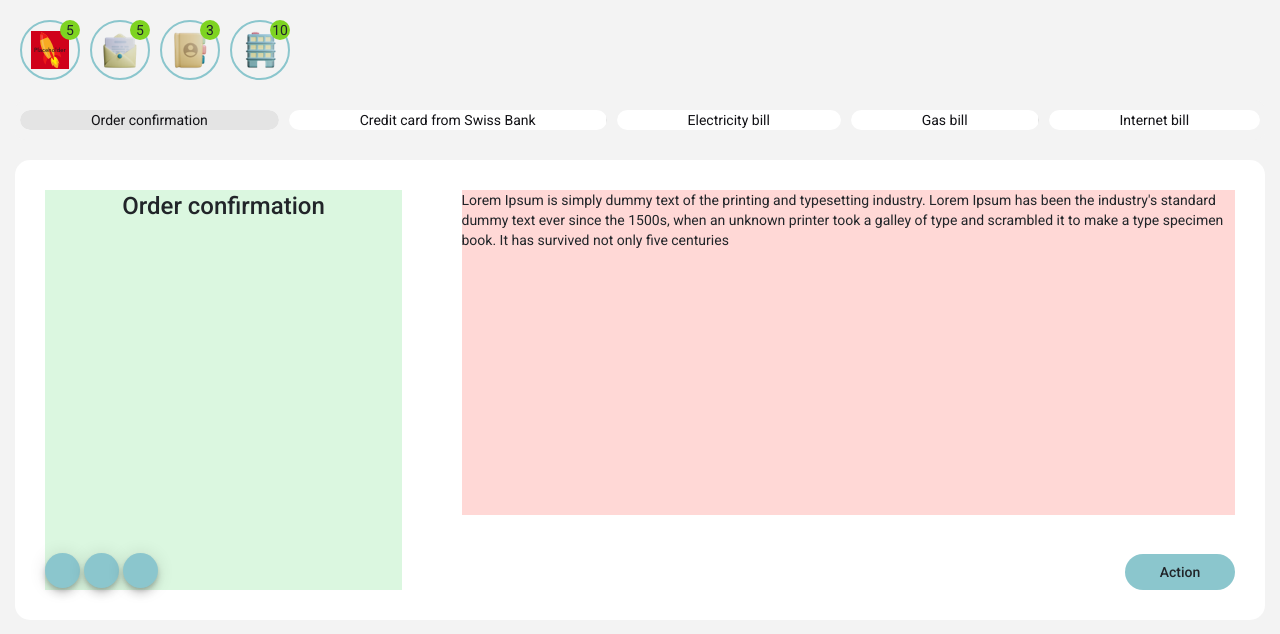
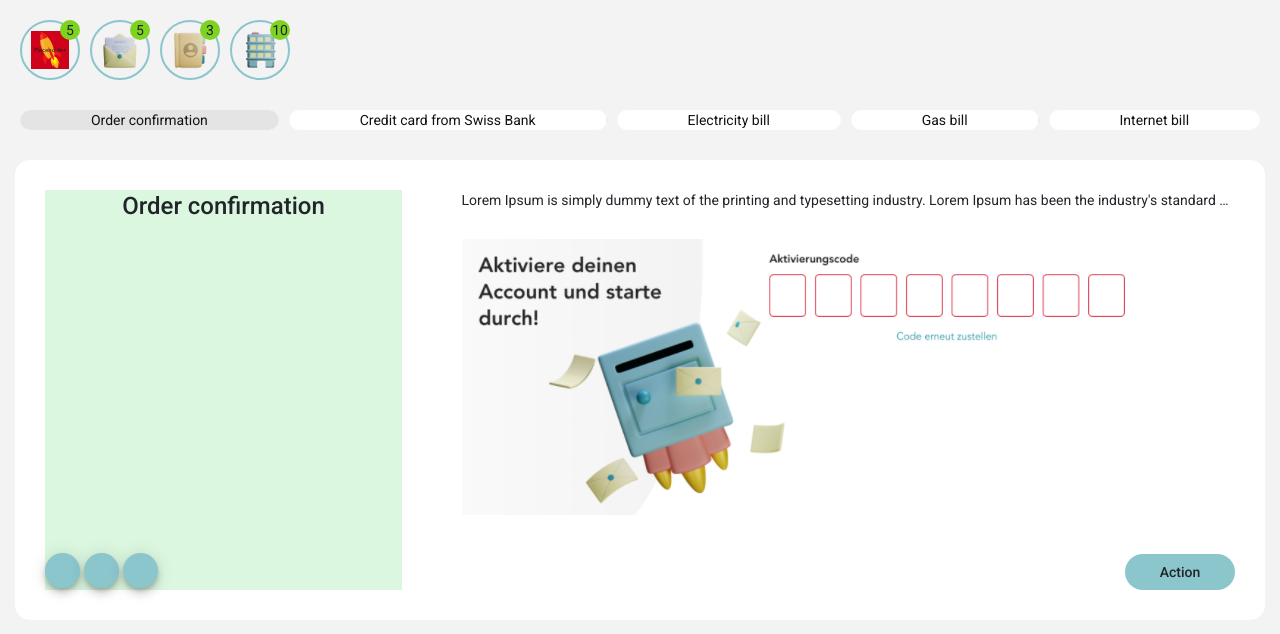
Before and after one commit to lengoctruong/peax-demo, an Angular app: page / in a window 1280 px wide. Shown: the top 634 px of the page. Built offline with nearby package versions, Linux system fonts and the light colour scheme.

Commit message:
[FE] Update

```diff
--- a/src/app/app.component.ts
+++ b/src/app/app.component.ts
@@ -17,26 +17,31 @@ export class AppComponent implements OnInit {
           id: '101',
           title: 'Order confirmation',
           content: `Lorem Ipsum is simply dummy text of the printing and typesetting industry. Lorem Ipsum has been the industry's standard dummy text ever since the 1500s, when an unknown printer took a galley of type and scrambled it to make a type specimen book. It has survived not only five centuries`,
+          img: '/assets/icons/dummy.png',
         },
         {
           id: '102',
           title: 'Credit card from Swiss Bank',
           content: `It is a long established fact that a reader will be distracted by the readable content of a page when looking at its layout.`,
+          img: '/assets/icons/dummy.png',
         },
         {
           id: '103',
           title: 'Electricity bill',
           content: `Lorem ipsum dolor sit amet, consectetur adipiscing elit, sed do eiusmod tempor incididunt ut labore et dolore magna aliqua. Ut enim ad minim veniam, quis nostrud exercitation`,
+          img: '/assets/icons/dummy.png',
         },
         {
           id: '104',
           title: 'Gas bill',
           content: `Sed ut perspiciatis unde omnis iste natus error sit voluptatem accusantium doloremque laudantium, totam rem aperiam, eaque ipsa quae ab illo inventore veritatis et quasi architecto beatae vitae dicta sunt explicabo. Nemo enim ipsam voluptatem quia voluptas sit aspernatur aut odit aut fugit`,
+          img: '/assets/icons/dummy.png',
         },
         {
           id: '105',
           title: 'Internet bill',
           content: `But I must explain to you how all this mistaken idea of denouncing pleasure and praising pain was born and I will give you a complete account of the system`,
+          img: '/assets/icons/dummy.png',
         },
       ],
     },
@@ -47,26 +52,31 @@ export class AppComponent implements OnInit {
           id: '201',
           title: 'Verify Email Address',
           content: `At vero eos et accusamus et iusto odio dignissimos ducimus qui blanditiis praesentium`,
+          img: '/assets/icons/dummy.png',
         },
         {
           id: '202',
           title: 'Upgrade ID level 2',
           content: `voluptatum deleniti atque corrupti quos dolores et quas molestias excepturi sint occaecati cupiditate non provident, similique sunt in culpa`,
+          img: '/assets/icons/dummy.png',
         },
         {
           id: '303',
           title: 'Turn on notification',
           content: `qui officia deserunt mollitia animi, id est laborum et dolorum fuga. Et harum quidem rerum facilis est et expedita distinctio. Nam libero tempore`,
+          img: '/assets/icons/dummy.png',
         },
         {
           id: '404',
           title: 'Subscription detail',
           content: `cum soluta nobis est eligendi optio cumque nihil impedit quo minus id quod maxime placeat facere possimus, omnis voluptas assumenda est, omnis`,
+          img: '/assets/icons/dummy.png',
         },
         {
           id: '505',
           title: 'New mail from PEAX',
           content: `dolor repellendus. Temporibus autem quibusdam et aut officiis debitis aut rerum necessitatibus`,
+          img: '/assets/icons/dummy.png',
         },
       ],
     },
@@ -78,18 +88,21 @@ export class AppComponent implements OnInit {
           title: 'Add payment',
           content:
             'The Task Manager helps the user to complete pending tasks easily and clearly. Tasks that have been completed disappear from the Task Manager.',
+          img: '/assets/icons/dummy.png',
         },
         {
           id: '302',
           title: 'News',
           content:
             'The Task Manager helps the user to complete pending tasks easily and clearly. Tasks that have been completed disappear from the Task Manager.',
+          img: '/assets/icons/dummy.png',
         },
         {
           id: '303',
           title: 'Confirm change address',
           content:
             'The Task Manager helps the user to complete pending tasks easily and clearly. Tasks that have been completed disappear from the Task Manager.',
+          img: '/assets/icons/dummy.png',
         },
       ],
     },
@@ -100,51 +113,61 @@ export class AppComponent implements OnInit {
           id: '401',
           title: 'Order confirmation',
           content: `saepe eveniet ut et voluptates repudiandae sint et molestiae non recusandae. Itaque earum rerum hic tenetur a sapiente delectus, ut aut`,
+          img: '/assets/icons/dummy.png',
         },
         {
           id: '402',
           title: 'Credit card from Swiss Bank',
           content: `reiciendis voluptatibus maiores alias consequatur aut perferendis doloribus asperiores repellat.`,
+          img: '/assets/icons/dummy.png',
         },
         {
           id: '403',
           title: 'Electricity bill',
           content: `On the other hand, we denounce with righteous indignation and dislike men who are so beguiled and demoralized by the charms of pleasure of the moment, so blinded by desire`,
+          img: '/assets/icons/dummy.png',
         },
         {
           id: '404',
           title: 'Gas bill',
           content: `that they cannot foresee the pain and trouble that are bound to ensue; and equal blame belongs to those who fail in their duty through weakness`,
+          img: '/assets/icons/dummy.png',
         },
         {
           id: '405',
           title: 'Internet bill',
           content: `of will, which is the same as saying through shrinking from toil and pain. These cases are perfectly simple and easy to distinguish`,
+          img: '/assets/icons/dummy.png',
         },
         {
           id: '406',
           title: 'Money transfer detail',
           content: `In a free hour, when our power of choice is untrammelled and when`,
+          img: '/assets/icons/dummy.png',
         },
         {
           id: '407',
           title: 'ABC Service',
           content: `nothing prevents our being able to do what we like best`,
+          img: '/assets/icons/dummy.png',
         },
         {
           id: '408',
           title: 'Spa bill',
           content: `every pleasure is to be welcomed and every pain avoided. But in certain circumstances and owing to the claims of duty or the obligations of business`,
+          img: '/assets/icons/dummy.png',
         },
         {
           id: '409',
           title: 'Promotion from PEAX',
           content: `it will frequently occur that pleasures have to be repudiated and annoyances accepted.`,
+          img: '/assets/icons/dummy.png',
         },
         {
           id: '410',
           title: 'New friend on PEAX',
           content: `The wise man therefore always holds in these matters to this principle of selection: he rejects pleasures to secure other greater pleasures, or else he endures pains to avoid worse pains.`,
+          img: '/assets/icons/dummy.png',
         },
       ],
     },
--- a/src/app/model/category.model.ts
+++ b/src/app/model/category.model.ts
@@ -1,13 +1,14 @@
 export interface Category {
   id: number;
   name: string;
-  pendingTask: number
+  pendingTask: number;
 }
 
 export interface Task {
   id: string;
   title: string;
   content: string;
+  img: string;
 }
 
 export interface CategoryData {
--- a/src/app/task-content/task-content.component.html
+++ b/src/app/task-content/task-content.component.html
@@ -1,5 +1,8 @@
 <div class="task-content">
-  <div class="task-content_card">{{ content }}</div>
+  <div class="task-content_card">
+    <p class="task-content__paraph">{{ content }}</p>
+    <img src="{{ img }}" alt="task content" />
+  </div>
   <div class="task-content__button">
     <button mat-button class="btn-primary-action">Action</button>
   </div>
--- a/src/app/task-content/task-content.component.scss
+++ b/src/app/task-content/task-content.component.scss
@@ -6,10 +6,22 @@
 
   .task-content_card {
     height: 325px;
-    background: #ffd8d6;
+    // background: #ffd8d6;
     position: absolute;
     top: 0;
     width: 100%;
+
+    .task-content__paraph {
+      text-overflow: ellipsis;
+      overflow: hidden;
+      white-space: nowrap;
+    }
+
+    img {
+      position: absolute;
+      bottom: 0;
+      left: 0;
+    }
   }
 
   .task-content__button {
--- a/src/app/task-content/task-content.component.ts
+++ b/src/app/task-content/task-content.component.ts
@@ -7,6 +7,7 @@ import { Component, Input, OnInit } from '@angular/core';
 })
 export class TaskContentComponent implements OnInit {
   @Input() content = '';
+  @Input() img = '';
 
   constructor() {}
 
--- a/src/app/task-manager/task-manager.component.html
+++ b/src/app/task-manager/task-manager.component.html
@@ -2,6 +2,9 @@
   <ng-container *ngIf="displayData">
     <app-task-title [title]="displayData.title"></app-task-title>
 
-    <app-task-content [content]="displayData.content"></app-task-content>
+    <app-task-content
+      [content]="displayData.content"
+      [img]="displayData.img"
+    ></app-task-content>
   </ng-container>
 </div>
--- a/src/app/task-manager/task-manager.component.ts
+++ b/src/app/task-manager/task-manager.component.ts
@@ -13,6 +13,7 @@ export class TaskManagerComponent implements OnInit, OnChanges {
     id: '',
     title: '',
     content: '',
+    img: '',
   };
   constructor() {}
 
```
Also changed, not shown: src/assets/icons/dummy.png (added).
